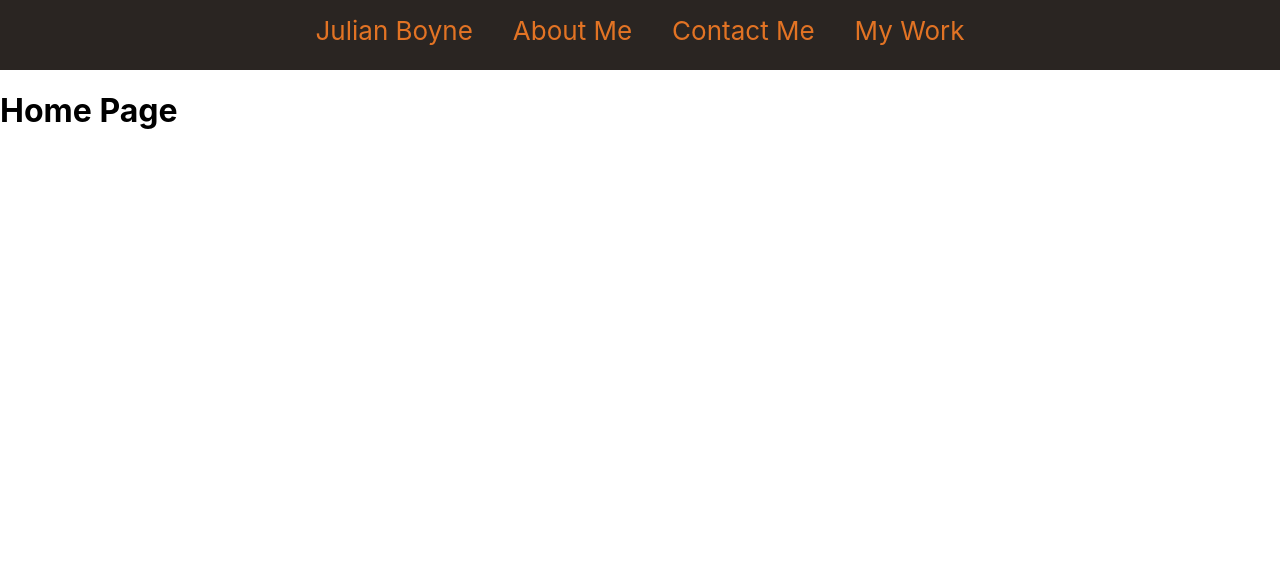
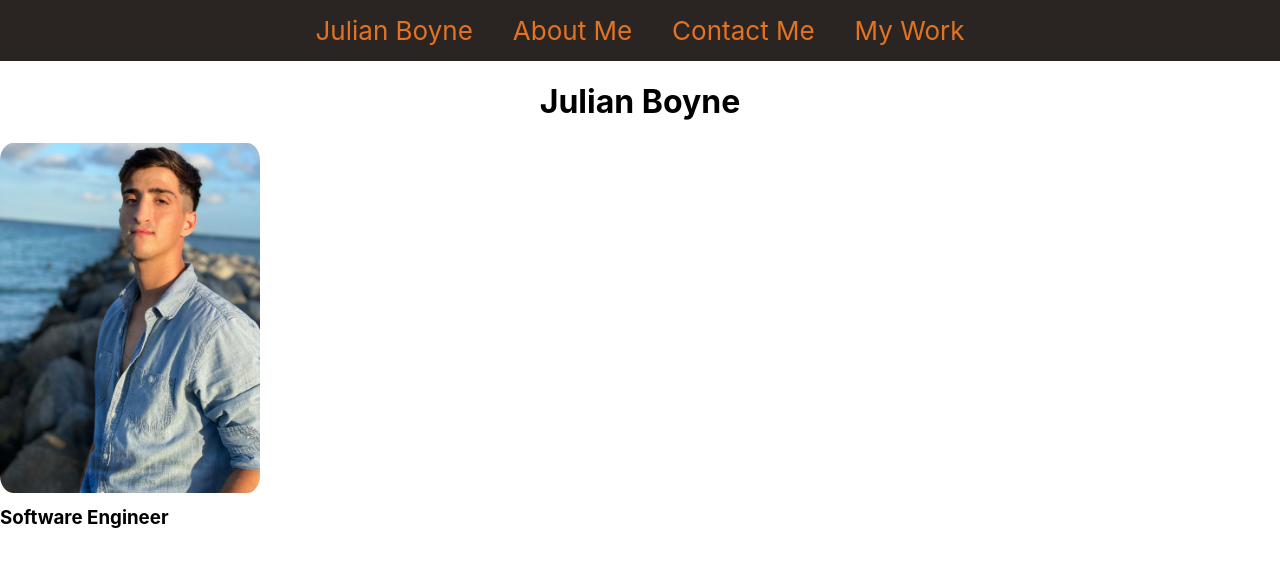
Before and after one commit to julianboyne11/julian-portfolio-react, a React (Create React App) app: page / in a window 1280 px wide. Shown: the top 566 px of the page. Built offline with nearby package versions, Linux system fonts and the light colour scheme.

Commit message:
display my basic info

```diff
--- a/src/App.css
+++ b/src/App.css
@@ -1,11 +1,16 @@
-.App {
-  text-align: center;
+html {
+  box-sizing: border-box;
 }
 
-.App-logo {
-  height: 40vmin;
-  pointer-events: none;
+* {
+  box-sizing: inherit;
+
 }
+
+body {
+
+}
+
 
 @media (prefers-reduced-motion: no-preference) {
   .App-logo {
@@ -26,6 +31,8 @@
 
 
 
+
+
 .App-link {
   text-decoration: none;
   padding: 20px;
--- a/src/App.jsx
+++ b/src/App.jsx
@@ -17,6 +17,7 @@ function App() {
     <Route path='/' element={<Home />}></Route>
     <Route path='/contact' element={<Contact />}></Route>
     <Route path='/projects' element={<Projects />}></Route>
+    <Route path="/resume" element={<Resume />}></Route>
   </Routes>
   </>
   );
--- /dev/null
+++ b/src/css pages/Home.css
@@ -0,0 +1,29 @@
+.home-pages {
+  height: 100%;
+  width: 100%;
+  display: flex;
+  justify-content: center;
+  align-items: center;
+}
+h1 {
+  text-align: center;
+}
+
+h3 {
+  display: flex;
+  text-align: center;
+
+}
+
+.img  {
+  width: 27%;
+  height: 70%;
+}
+
+.img > #me {
+  display: flex;
+  border-radius: 5%;
+  max-height: 100vh;
+  width: 260px;
+  height: 350px;
+}
--- a/src/index.css
+++ b/src/index.css
@@ -5,6 +5,16 @@ body {
     sans-serif;
   -webkit-font-smoothing: antialiased;
   -moz-osx-font-smoothing: grayscale;
+  display: flex;
+  height: 100vh;
+  width: 100%;
+}
+
+#root {
+  display: flex;
+  flex-direction: column;
+  height: 100vh;
+  width: 100%;
 }
 
 code {
--- a/src/pages/Home.jsx
+++ b/src/pages/Home.jsx
@@ -1,9 +1,15 @@
+import "../css pages/Home.css"
+
 const Home = () => {
   return (
-  <>
-    <h1>Home Page</h1>
-  </>
-  );
+  <div className="home-page">
+    <h1>Julian Boyne</h1>
+    <div className="img">
+      <img id="me" src="./assets/yo.png" alt="Julian" />
+    </div>
+    <h3>Software Engineer</h3>
+  </div>
+  )
 }
 
 export default Home;
```
Also changed, not shown: public/assets/yo.png (added).
